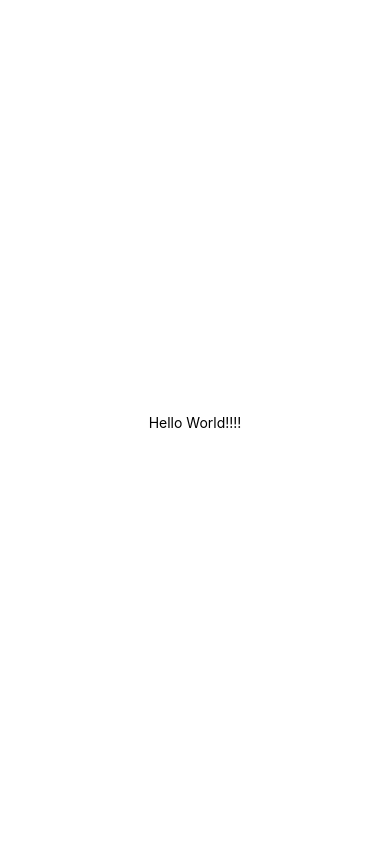
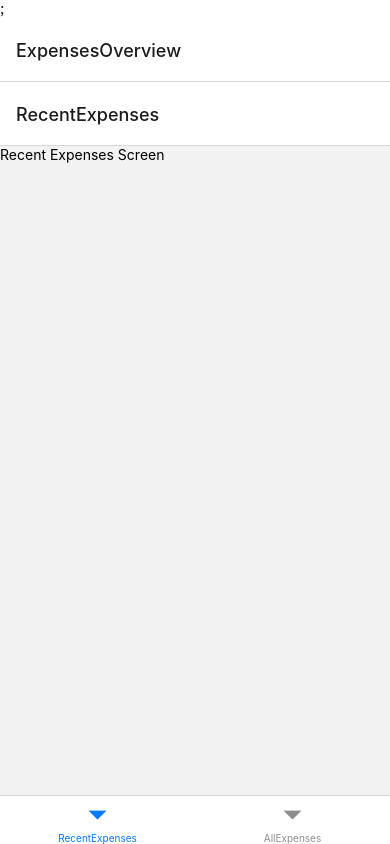
Before and after one commit to Consciously/con-react-native-expensetracker, a React Native app: screen / in a window 390 px wide. Built offline with nearby package versions, Linux system fonts and the light colour scheme.

Commit message:
manage navigation boilerplate

```diff
--- a/App.js
+++ b/App.js
@@ -1,20 +1,33 @@
 import { StatusBar } from 'expo-status-bar';
-import { StyleSheet, Text, View } from 'react-native';
+import { NavigationContainer } from '@react-navigation/native';
+import { createNativeStackNavigator } from '@react-navigation/native-stack';
+import { createBottomTabNavigator } from '@react-navigation/bottom-tabs';
+import ManageExpense from './screens/ManageExpense';
+import RecentExpenses from './screens/RecentExpenses';
+import AllExpenses from './screens/AllExpenses';
+
+const Stack = createNativeStackNavigator();
+const BottomTabs = createBottomTabNavigator();
+
+const ExpensesOverview = () => {
+	return (
+		<BottomTabs.Navigator>
+			<BottomTabs.Screen name='RecentExpenses' component={RecentExpenses} />
+			<BottomTabs.Screen name='AllExpenses' component={AllExpenses} />
+		</BottomTabs.Navigator>
+	);
+};
 
 export default function App() {
-  return (
-    <View style={styles.container}>
-      <Text>Hello World!!!!</Text>
-      <StatusBar style="auto" />
-    </View>
-  );
+	return (
+		<>
+			<StatusBar style='auto' />;
+			<NavigationContainer>
+				<Stack.Navigator>
+					<Stack.Screen name='ExpensesOverview' component={ExpensesOverview} />
+					<Stack.Screen name='ManageExpense' component={ManageExpense} />
+				</Stack.Navigator>
+			</NavigationContainer>
+		</>
+	);
 }
-
-const styles = StyleSheet.create({
-  container: {
-    flex: 1,
-    backgroundColor: '#fff',
-    alignItems: 'center',
-    justifyContent: 'center',
-  },
-});
--- a/screens/ManageExpense.js
+++ b/screens/ManageExpense.js
@@ -1,7 +1,7 @@
 import { Text } from 'react-native';
 
 const ManageExpense = () => {
-	return <Text>Manage Expense Screen</Text>;
+	return <Text>Manage Expenses Screen</Text>;
 };
 
 export default ManageExpense;
```
Also changed, not shown: 2 other files (tests, documents, lock files or other folders).
